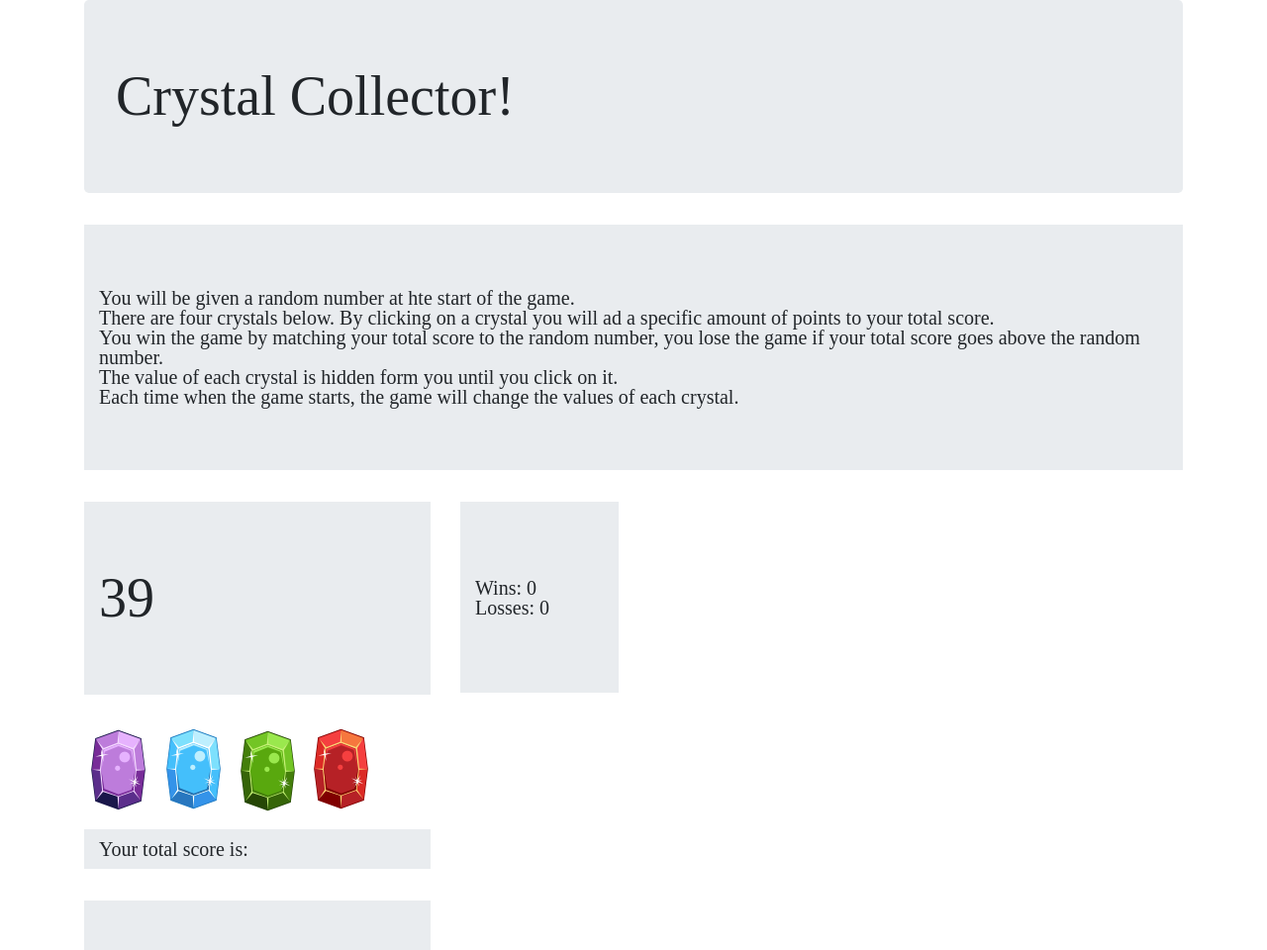
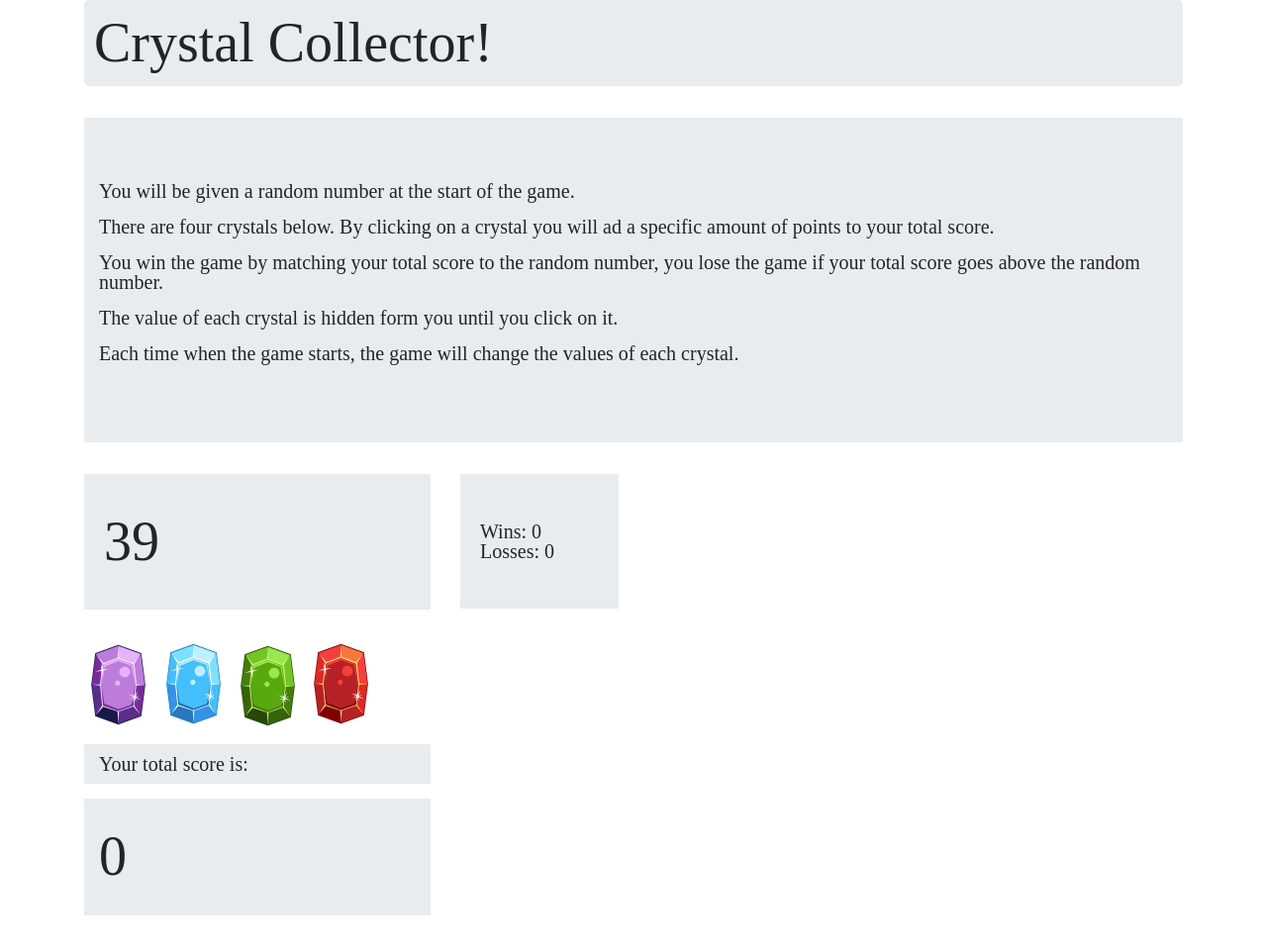
Before and after one commit to rtothaoss/unit-4-game, a plain HTML site: page index.html in a window 1280 px wide. Shown: the top 960 px of the page at 99% size. Drawn offline with nearby package versions, Linux system fonts and the light colour scheme.

```diff
--- a/index.html
+++ b/index.html
@@ -17,7 +17,7 @@
   </head>
   <body>
     <div class="container">
-        <div class="jumbotron">
+        <div class="jumbotron" style="padding: 10px 10px; ">
             <h1 class="display-4">Crystal Collector!</h1>
         </div>
     </div>
@@ -25,15 +25,16 @@
     <div class="container">
         <div class="jumbotron jumbotron-fluid">
             <div class="container">
-                <p class="lead">You will be given a random number at hte start of the game.</p>
-
+                <p class="lead">You will be given a random number at the start of the game.</p>
+                <br>
                 <p class="lead">There are four crystals below. By clicking on a crystal you will ad a specific amount of points to your total score.</p>
-
+                <br>
                 <p class="lead">You win the game by matching your total score to the random number, you lose the game if your total score goes above the random number.</p>
-
-                <p class="lead">The value of each crystal is hidden form you until you click on it.
-
+                <br>
+                <p class="lead">The value of each crystal is hidden form you until you click on it.</p>
+                <br>
                 <p class="lead">Each time when the game starts, the game will change the values of each crystal.</p>
+                <br>
             </div>
         </div>
     </div>
@@ -42,7 +43,7 @@
     <div class="container">
         <div class="row">
             <div class="col-md-4">
-                <div class="jumbotron jumbotron-fluid">
+                <div class="jumbotron jumbotron-fluid" style="padding: 35px 5px;">
                     <div class="container">
                         <h1 class="display-4">39</h1>
                     </div>
@@ -50,10 +51,10 @@
             </div>
 
             <div class="col-md-2">
-                <div class="jumbotron jumbotron-fluid">
+                <div class="jumbotron jumbotron-fluid" style ="padding: 48px 5px;">
                     <div class="container">
-                        <p class="lead" style="padding-top: 12.5px">Wins: 0</p>
-                        <p class="lead" style="padding-bottom: 12.5px">Losses: 0</p>
+                        <p class="lead">Wins: 0</p>
+                        <p class="lead">Losses: 0</p>
                     </div>
                 </div>
             </div>
@@ -75,7 +76,7 @@
     <div class="container">
             <div class="row">
                 <div class="col-md-4">
-                    <div class="jumbotron jumbotron-fluid" style="padding: 10px 0px; margin-top: 15px;">
+                    <div class="jumbotron jumbotron-fluid" style="padding: 10px 0px; margin: 15px 0px;">
                         <div class="container">
                             <p class="lead">Your total score is:</p>
                         </div>
@@ -88,7 +89,7 @@
     <div class="container">
         <div class="row">
             <div class="col-md-4">
-                <div class="jumbotron jumbotron-fluid">
+                <div class="jumbotron jumbotron-fluid" style="padding: 25px 0px;">
                     <div class="container">
                         <h1 class="display-4">0</h1>
                     </div>
```
